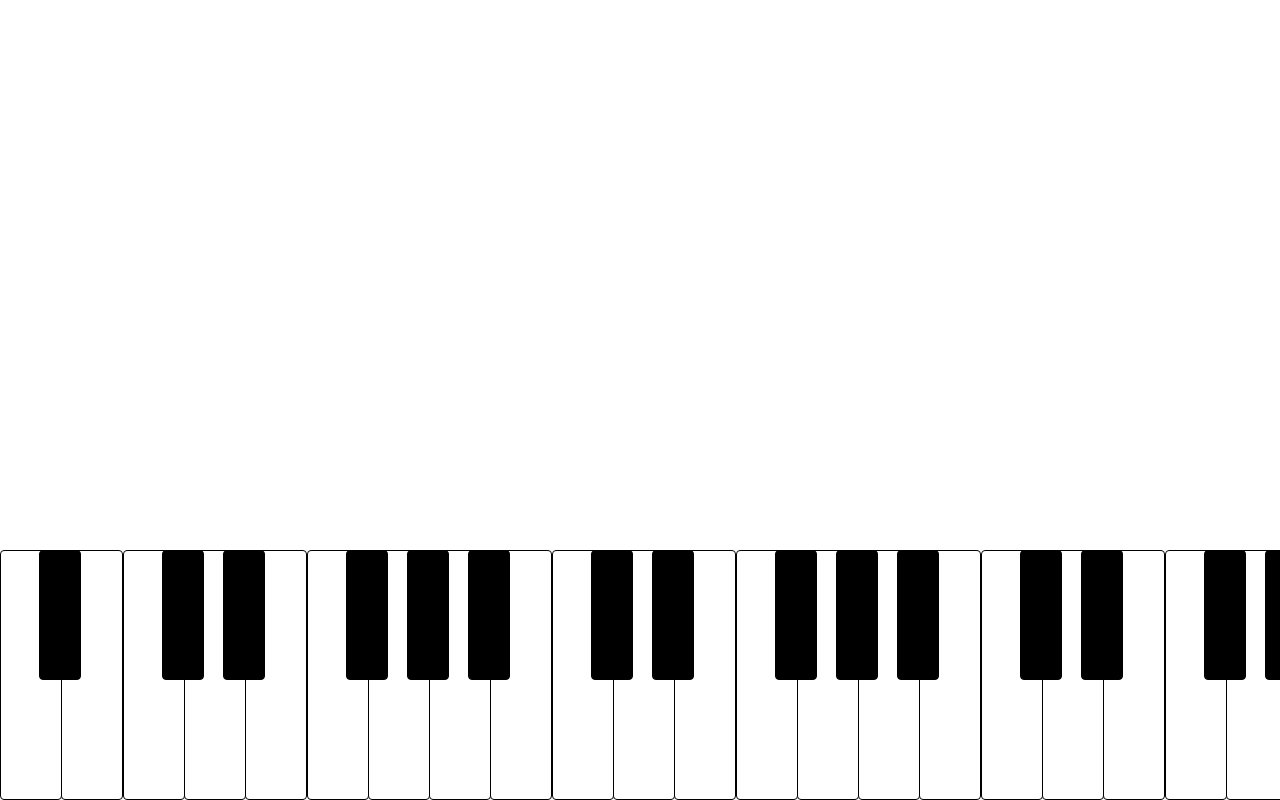
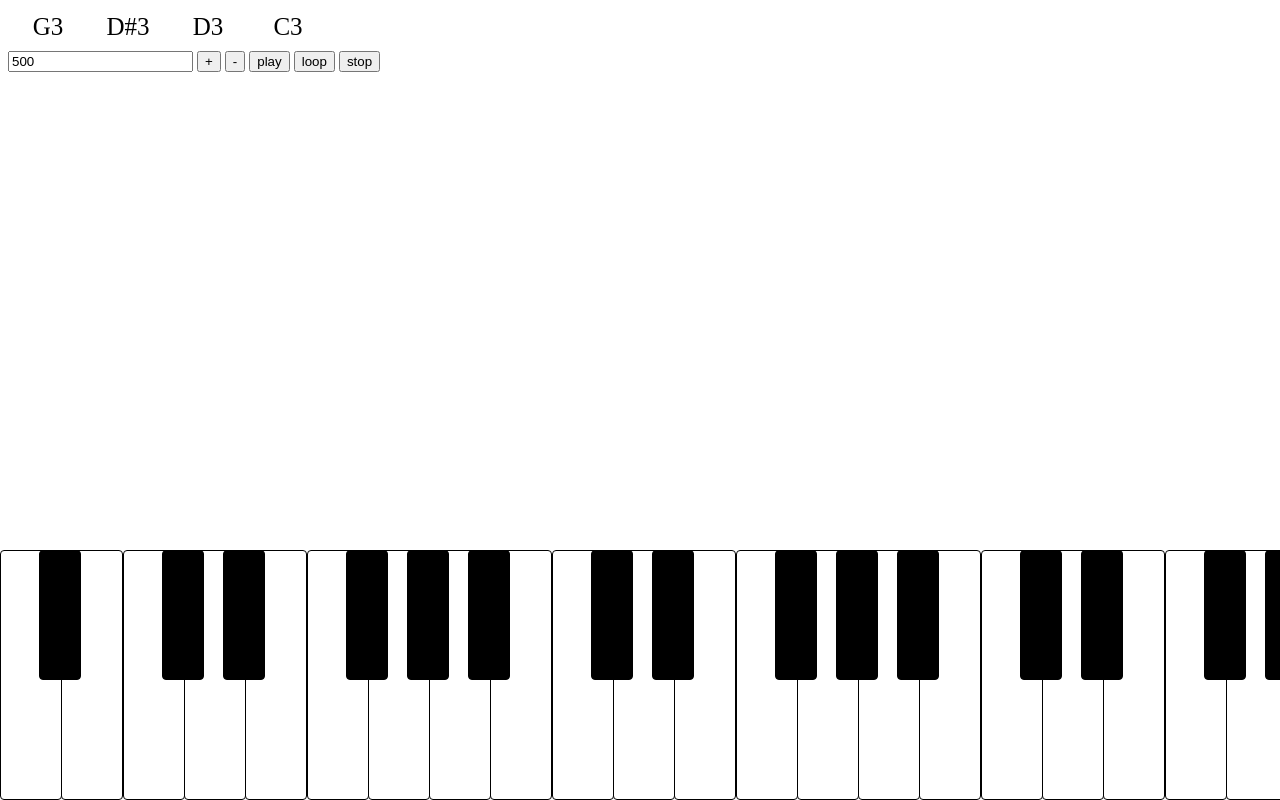
Before and after one commit to the-homeless-god/Piano, a Svelte app: page / in a window 1280 px wide. Built offline with nearby package versions, Linux system fonts and the light colour scheme.

Commit message:
add player

```diff
--- a/src/components/Display.svelte
+++ b/src/components/Display.svelte
@@ -1,6 +1,8 @@
 <script>
   // store for clicked tune
   import { clickedTune } from '../stores/tune.store.ts'
+
+  import Player from './Player.svelte'
 </script>
 
 <style>
@@ -20,5 +22,6 @@
 </style>
 
 <div class="display">
+  <Player />
   <span class="display__current-tune">{$clickedTune}</span>
 </div>
--- a/src/components/Piano.svelte
+++ b/src/components/Piano.svelte
@@ -15,10 +15,14 @@
   const play = button => {
     // update store value to clicked tune
     clickedTune.set(button.name)
+  }
 
-    // call external library to play selected tune
-    synth.triggerAttackRelease(button.name, 0.5)
-  }
+  clickedTune.subscribe(tune => {
+    if (tune !== '') {
+      // call external library to play selected tune
+      synth.triggerAttackRelease(tune, 0.5)
+    }
+  })
 
   // // handler for user keys to play button by clicked key
   // const playKey = event => {
--- /dev/null
+++ b/src/components/Player.svelte
@@ -0,0 +1,98 @@
+<script>
+  import { clickedTune } from '../stores/tune.store.ts'
+  import { tick } from 'svelte'
+
+  const stop = () => {
+    clickedTune.set('')
+    configuration.loop = false
+  }
+
+  let configuration = {
+    loop: false,
+    timeout: 500,
+    count: 4,
+    tunes: [
+      { enabled: false, value: 'G3' },
+      { enabled: false, value: 'D#3' },
+      { enabled: false, value: 'D3' },
+      { enabled: false, value: 'C3' },
+    ],
+  }
+
+  const timeoutPromise = timeout => new Promise(resolve => setTimeout(resolve, timeout))
+
+  const play = async () => {
+    for (let i = 0; i < configuration.count; i++) {
+      // drop highlight from previous tune
+      if (i !== 0) {
+        configuration.tunes[i - 1].enabled = false
+      }
+      // drop highlight at loop
+      else if (configuration.loop) {
+        configuration.tunes[configuration.count - 1].enabled = false
+      }
+
+      // play tune
+      clickedTune.set(configuration.tunes[i].value)
+
+      // add highlight to current tune
+      configuration.tunes[i].enabled = true
+
+      await timeoutPromise(configuration.timeout)
+    }
+  }
+
+  const add = () => {
+    configuration.count++
+    configuration.tunes.push({
+      enabled: false,
+      value: '',
+    })
+  }
+
+  const remove = () => {
+    configuration.count--
+    configuration.values.pop()
+  }
+
+  const loop = async () => {
+    configuration.loop = true
+    while (configuration.loop) {
+      await play()
+    }
+  }
+</script>
+
+<style>
+  .tune__list {
+    display: flex;
+    margin-bottom: 5px;
+  }
+
+  .tune__list input {
+    border: none;
+    width: 80px;
+    font-family: cursive;
+    font-size: 25px;
+    padding: 5px;
+    text-align: center;
+  }
+
+  input.highlight {
+    border-bottom: 1px solid #40310a;
+  }
+</style>
+
+<div class="tune__list">
+  {#each configuration.tunes as tune}
+    <input class:highlight={tune.enabled} bind:value={tune.value} placeholder="Fill" />
+  {/each}
+</div>
+
+<input bind:value={configuration.timeout} />
+<button on:click={add}>+</button>
+<button on:click={remove}>-</button>
+
+<button on:click={play}>play</button>
+<button on:click={loop}>loop</button>
+<button on:click={stop}>stop</button>
```
